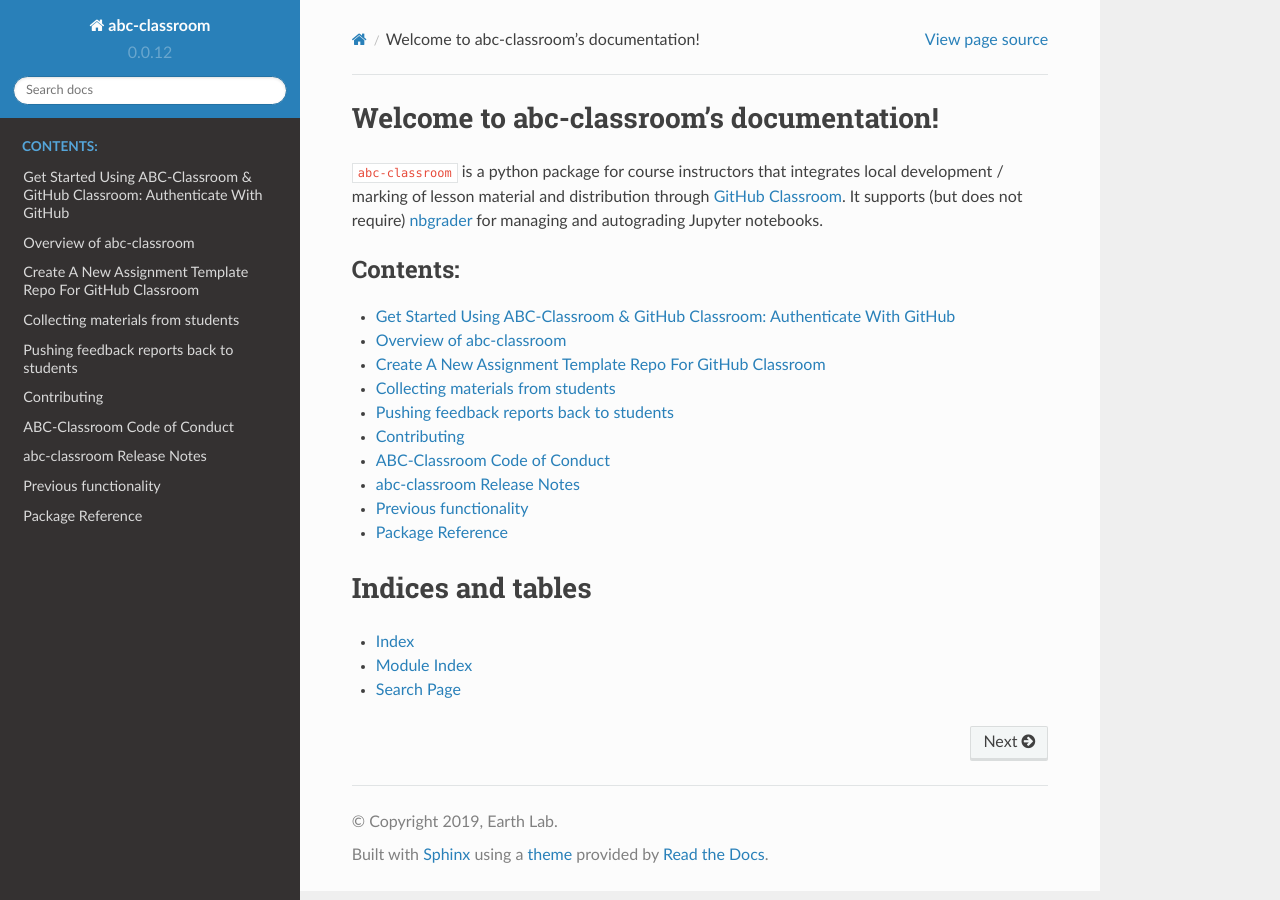
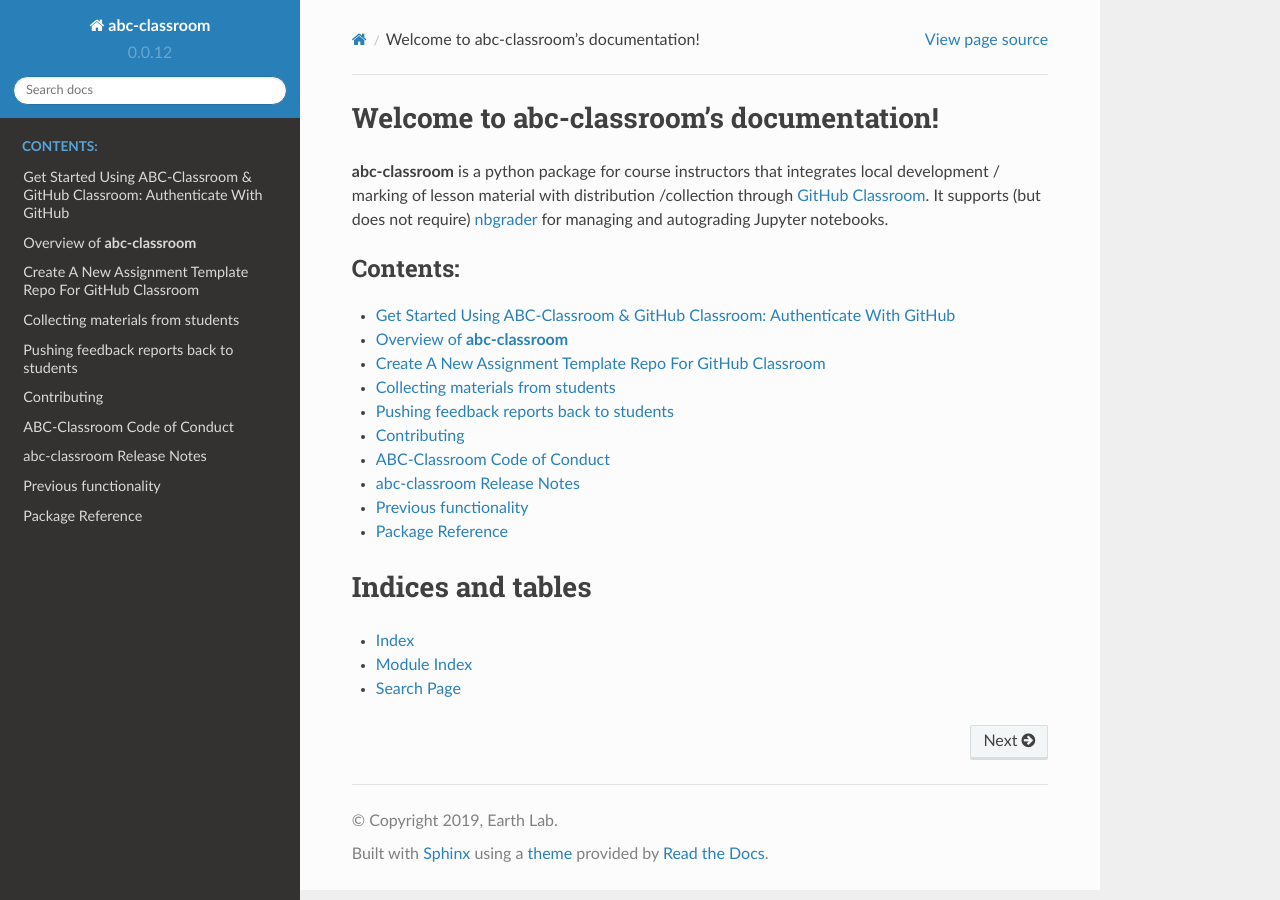
Before and after one commit to earthlab/abc-classroom, a Sphinx documentation site: the page built from docs/index.rst, in a window 1280 px wide. Built offline with Sphinx 7.4.7 and the Read the Docs theme 2.0.0, drawn with Linux system fonts in a browser that asks for light colours.

Commit message:
bold abc-classroom

```diff
--- a/docs/index.rst
+++ b/docs/index.rst
@@ -6,11 +6,11 @@
 Welcome to abc-classroom's documentation!
 =========================================
 
-``abc-classroom`` is a python package for course instructors that integrates
-local development / marking of lesson material and distribution through `GitHub
-Classroom <https://classroom.github.com/>`_. It supports (but does not require)
-`nbgrader <https://github.com/jupyter/nbgrader>`_ for managing and autograding
-Jupyter notebooks.
+**abc-classroom** is a python package for course instructors that integrates
+local development / marking of lesson material with distribution /collection
+through `GitHub Classroom <https://classroom.github.com/>`_. It supports (but
+does not require) `nbgrader <https://github.com/jupyter/nbgrader>`_ for managing
+and autograding Jupyter notebooks.
 
 .. toctree::
    :maxdepth: 1
--- a/docs/new_assignment.rst
+++ b/docs/new_assignment.rst
@@ -15,7 +15,7 @@
 The ``abc-new-template`` and ``abc-update-template`` commands allow you to create and update template repositories.
 
 .. note::
-   The current version abc-classroom assumes that you have the student version of assignment files in the ``course_materials/release/assignment_name`` directory (where ``course_materials`` is defined in the abc-classroom ``config.yml``). This mirrors the structure of an nbgrader course. See :doc:`get-started` for more details about abc-classroom and nbgrader setup.
+   The current version **abc-classroom** assumes that you have the student version of assignment files in the ``course_materials/release/assignment_name`` directory (where ``course_materials`` is defined in the **abc-classroom** ``config.yml``). This mirrors the structure of an nbgrader course. See :doc:`get-started` for more details about **abc-classroom** and nbgrader setup.
 
 How To Create and Update Template Repositories
 ==============================================
--- a/docs/previous-functionality.rst
+++ b/docs/previous-functionality.rst
@@ -5,7 +5,7 @@
 
 Links
 -----
-Some of the documentation about abc-classroom lives outside of this repo.
+Some of the documentation about **abc-classroom** lives outside of this repo.
 
 * `hackmd documentation <https://hackmd.io/0ZbGctpuSdqYK2OdPI51dw?view/>`_ for setting up a new course
 * `autograding course starter repo <https://github.com/betatim/autograded-course-starter/>`_ (contains `sample config file <https://github.com/betatim/autograded-course-starter/blob/master/config.yml/>`_)
@@ -59,7 +59,7 @@
 * create new branch, add, commit
 * push branch to github and create pull request
 
-(Current abc-classroom setup is one repo per student for whole course,
+(Current **abc-classroom** setup is one repo per student for whole course,
 which is why we need to clone, edit, and push for each assignment)
 
 When called with --template flag, only runs the Create steps.
```
Also changed, not shown: docs/abc-overview.rst (+5 -5 lines), docs/get-started.rst (+10 -10 lines).
